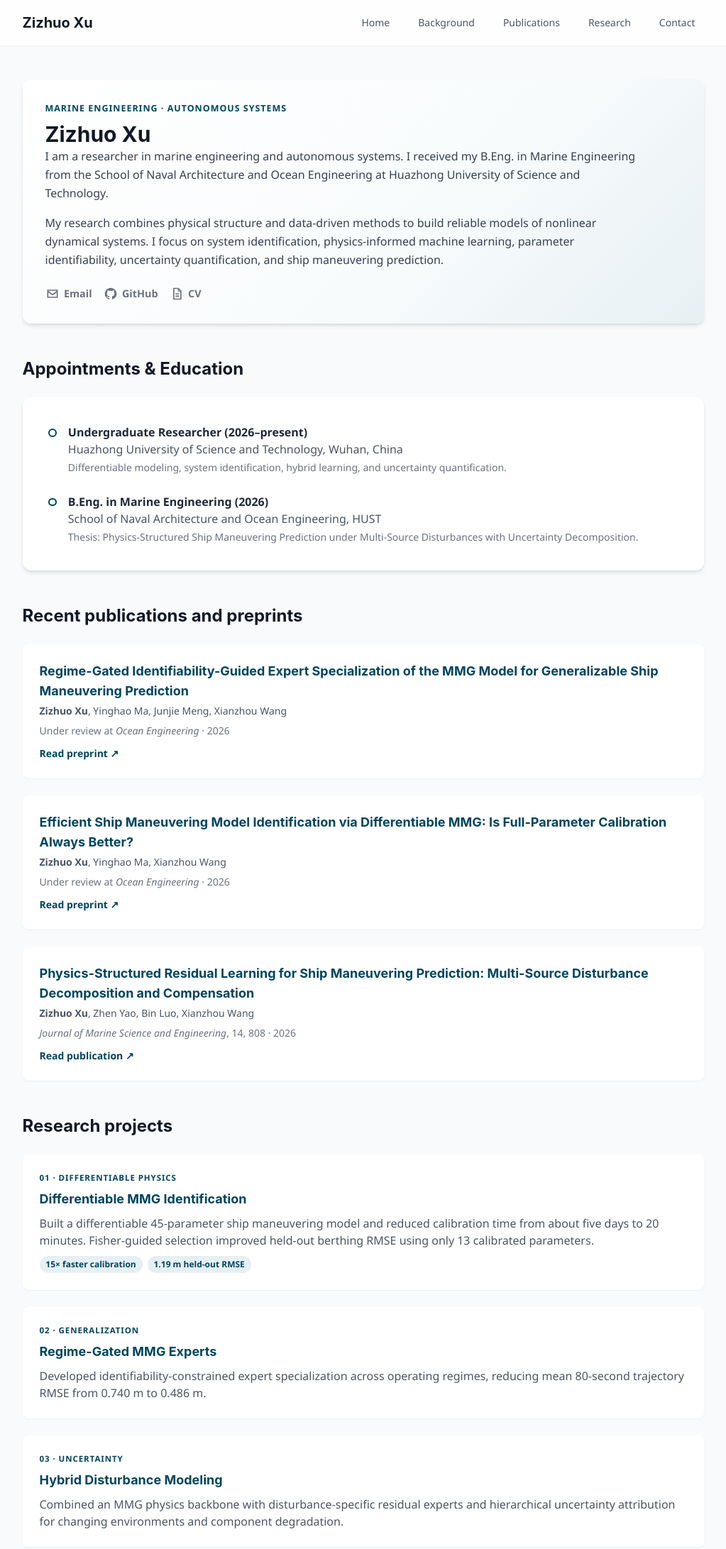
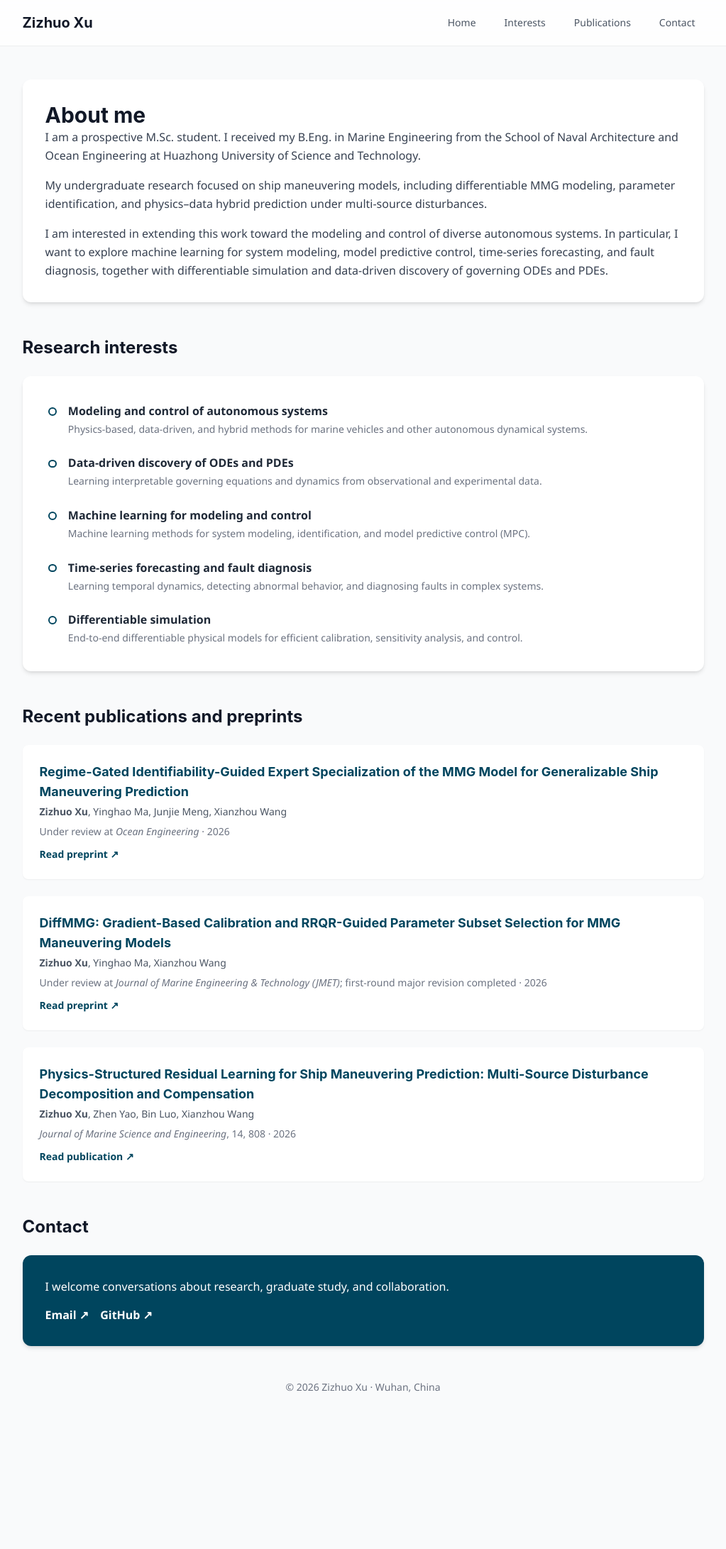
Before and after one commit to xzz2022hust-oss/xzz2022hust-oss.github.io, a plain HTML site: page index.html in a window 1280 px wide. Shown: the top 2183 px of the page at 71% size, without its empty margins (121-1144 px from the left). After the commit the page ends 2013 px from the top, so only its background shows below. Drawn offline with Linux system fonts and the light colour scheme.

Commit message:
Focus homepage on research interests

```diff
--- a/index.html
+++ b/index.html
@@ -204,18 +204,13 @@
               >
               <a
                 class="text-gray-600 hover-navy px-3 py-2 rounded-md text-sm font-medium"
-                href="#background"
-                >Background</a
+                href="#interests"
+                >Interests</a
               >
               <a
                 class="text-gray-600 hover-navy px-3 py-2 rounded-md text-sm font-medium"
                 href="#publications"
                 >Publications</a
-              >
-              <a
-                class="text-gray-600 hover-navy px-3 py-2 rounded-md text-sm font-medium"
-                href="#research"
-                >Research</a
               >
               <a
                 class="text-gray-600 hover-navy px-3 py-2 rounded-md text-sm font-medium"
@@ -246,18 +241,13 @@
           >
           <a
             class="text-gray-600 block px-3 py-2 rounded-md text-base font-medium"
-            href="#background"
-            >Background</a
+            href="#interests"
+            >Interests</a
           >
           <a
             class="text-gray-600 block px-3 py-2 rounded-md text-base font-medium"
             href="#publications"
             >Publications</a
-          >
-          <a
-            class="text-gray-600 block px-3 py-2 rounded-md text-base font-medium"
-            href="#research"
-            >Research</a
           >
           <a
             class="text-gray-600 block px-3 py-2 rounded-md text-base font-medium"
@@ -269,84 +259,90 @@
     </nav>
 
     <main class="max-w-5xl mx-auto px-4 sm:px-6 lg:px-8 py-12">
-      <section class="hero-card bg-white p-8 rounded-xl shadow-md" id="about">
-        <div class="hero-copy">
-          <p class="hero-label">Marine Engineering · Autonomous Systems</p>
-          <h1 class="text-3xl font-bold text-gray-900 mt-2 mb-3">Zizhuo Xu</h1>
+      <section class="bg-white p-8 rounded-xl shadow-md" id="about">
+        <h1 class="text-3xl font-bold text-gray-900 mb-5">About me</h1>
         <div class="space-y-4 text-gray-700 leading-relaxed">
           <p>
-              I am a researcher in marine engineering and autonomous systems. I
-              received my B.Eng. in Marine Engineering from the School of Naval
-              Architecture and Ocean Engineering at Huazhong University of
-              Science and Technology.
+            I am a prospective M.Sc. student. I received my B.Eng. in Marine
+            Engineering from the School of Naval Architecture and Ocean
+            Engineering at Huazhong University of Science and Technology.
           </p>
           <p>
-              My research combines physical structure and data-driven methods to
-              build reliable models of nonlinear dynamical systems. I focus on
-              system identification, physics-informed machine learning,
-              parameter identifiability, uncertainty quantification, and ship
-              maneuvering prediction.
+            My undergraduate research focused on ship maneuvering models,
+            including differentiable MMG modeling, parameter identification, and
+            physics–data hybrid prediction under multi-source disturbances.
           </p>
-          </div>
-          <div class="mt-6 flex items-center space-x-4">
-            <a class="social-link" href="mailto:xzz2022hust@gmail.com">
-              <svg class="icon" viewBox="0 0 24 24" aria-hidden="true">
-                <path
-                  d="M3 5h18v14H3V5Zm2 2v.3l7 5 7-5V7H5Zm14 10V9.8l-7 5-7-5V17h14Z"
-                />
-              </svg>
-              Email
-            </a>
-            <a class="social-link" href="https://github.com/xzz2022hust-oss">
-              <svg class="icon" viewBox="0 0 24 24" aria-hidden="true">
-                <path
-                  d="M12 2a10 10 0 0 0-3.16 19.49c.5.09.68-.22.68-.48v-1.87c-2.78.6-3.37-1.18-3.37-1.18-.45-1.16-1.11-1.47-1.11-1.47-.91-.62.07-.61.07-.61 1 .07 1.53 1.03 1.53 1.03.9 1.53 2.35 1.09 2.92.83.09-.65.35-1.09.64-1.34-2.22-.25-4.56-1.11-4.56-4.94 0-1.09.39-1.98 1.03-2.68-.1-.25-.45-1.27.1-2.64 0 0 .84-.27 2.75 1.02A9.6 9.6 0 0 1 12 6.82a9.6 9.6 0 0 1 2.5.34c1.91-1.29 2.75-1.02 2.75-1.02.55 1.37.2 2.39.1 2.64.64.7 1.03 1.59 1.03 2.68 0 3.84-2.34 4.68-4.57 4.93.36.31.68.92.68 1.85v2.77c0 .26.18.58.69.48A10 10 0 0 0 12 2Z"
-                />
-              </svg>
-              GitHub
-            </a>
-            <a class="social-link" href="assets/Zizhuo_Xu_CV.pdf">
-              <svg class="icon" viewBox="0 0 24 24" aria-hidden="true">
-                <path
-                  d="M6 2h9l5 5v15H6V2Zm2 2v16h10V8h-4V4H8Zm7 1.4V7h1.6L15 5.4ZM10 11h6v2h-6v-2Zm0 4h6v2h-6v-2Z"
-                />
-              </svg>
-              CV
-            </a>
-          </div>
+          <p>
+            I am interested in extending this work toward the modeling and
+            control of diverse autonomous systems. In particular, I want to
+            explore machine learning for system modeling, model predictive
+            control, time-series forecasting, and fault diagnosis, together with
+            differentiable simulation and data-driven discovery of governing
+            ODEs and PDEs.
+          </p>
         </div>
       </section>
 
-      <section class="mt-12" id="background">
+      <section class="mt-12" id="interests">
         <h2 class="text-2xl font-bold text-gray-900 mb-6">
-          Appointments &amp; Education
+          Research interests
         </h2>
         <div class="bg-white p-6 rounded-xl shadow-md">
           <div class="background-item">
             <span class="dot-icon" aria-hidden="true"></span>
             <div>
               <p class="font-semibold">
-                Undergraduate Researcher (2026–present)
-              </p>
-              <p class="text-gray-600">
-                Huazhong University of Science and Technology, Wuhan, China
+                Modeling and control of autonomous systems
               </p>
               <p class="text-sm text-gray-500 mt-1">
-                Differentiable modeling, system identification, hybrid learning,
-                and uncertainty quantification.
+                Physics-based, data-driven, and hybrid methods for marine
+                vehicles and other autonomous dynamical systems.
               </p>
             </div>
           </div>
           <div class="background-item">
             <span class="dot-icon" aria-hidden="true"></span>
             <div>
-              <p class="font-semibold">B.Eng. in Marine Engineering (2026)</p>
-              <p class="text-gray-600">
-                School of Naval Architecture and Ocean Engineering, HUST
+              <p class="font-semibold">
+                Data-driven discovery of ODEs and PDEs
               </p>
               <p class="text-sm text-gray-500 mt-1">
-                Thesis: Physics-Structured Ship Maneuvering Prediction under
-                Multi-Source Disturbances with Uncertainty Decomposition.
+                Learning interpretable governing equations and dynamics from
+                observational and experimental data.
+              </p>
+            </div>
+          </div>
+          <div class="background-item">
+            <span class="dot-icon" aria-hidden="true"></span>
+            <div>
+              <p class="font-semibold">
+                Machine learning for modeling and control
+              </p>
+              <p class="text-sm text-gray-500 mt-1">
+                Machine learning methods for system modeling, identification,
+                and model predictive control (MPC).
+              </p>
+            </div>
+          </div>
+          <div class="background-item">
+            <span class="dot-icon" aria-hidden="true"></span>
+            <div>
+              <p class="font-semibold">
+                Time-series forecasting and fault diagnosis
+              </p>
+              <p class="text-sm text-gray-500 mt-1">
+                Learning temporal dynamics, detecting abnormal behavior, and
+                diagnosing faults in complex systems.
+              </p>
+            </div>
+          </div>
+          <div class="background-item">
+            <span class="dot-icon" aria-hidden="true"></span>
+            <div>
+              <p class="font-semibold">Differentiable simulation</p>
+              <p class="text-sm text-gray-500 mt-1">
+                End-to-end differentiable physical models for efficient
+                calibration, sensitivity analysis, and control.
               </p>
             </div>
           </div>
@@ -377,14 +373,16 @@
           </article>
           <article class="paper-card bg-white p-6 rounded-lg shadow-sm">
             <h3 class="font-bold text-lg text-navy">
-              Efficient Ship Maneuvering Model Identification via Differentiable
-              MMG: Is Full-Parameter Calibration Always Better?
+              DiffMMG: Gradient-Based Calibration and RRQR-Guided Parameter
+              Subset Selection for MMG Maneuvering Models
             </h3>
             <p class="text-sm text-gray-600 mt-1">
               <strong>Zizhuo Xu</strong>, Yinghao Ma, Xianzhou Wang
             </p>
             <p class="text-sm text-gray-500 mt-2">
-              Under review at <em>Ocean Engineering</em> · 2026
+              Under review at
+              <em>Journal of Marine Engineering &amp; Technology (JMET)</em>;
+              first-round major revision completed · 2026
             </p>
             <a
               class="text-navy text-sm font-semibold mt-3 inline-block"
@@ -413,96 +411,25 @@
         </div>
       </section>
 
-      <section class="mt-12" id="research">
-        <h2 class="text-2xl font-bold text-gray-900 mb-6">Research projects</h2>
-        <div class="space-y-6">
-          <article class="project-card bg-white p-6 rounded-lg shadow-sm">
-            <p class="project-number">01 · DIFFERENTIABLE PHYSICS</p>
-            <h3 class="font-bold text-lg text-navy mt-2">
-              Differentiable MMG Identification
-            </h3>
-            <p class="text-gray-600 mt-2">
-              Built a differentiable 45-parameter ship maneuvering model and
-              reduced calibration time from about five days to 20 minutes.
-              Fisher-guided selection improved held-out berthing RMSE using only
-              13 calibrated parameters.
-            </p>
-            <span class="metric">15× faster calibration</span
-            ><span class="metric">1.19 m held-out RMSE</span>
-          </article>
-          <article class="project-card bg-white p-6 rounded-lg shadow-sm">
-            <p class="project-number">02 · GENERALIZATION</p>
-            <h3 class="font-bold text-lg text-navy mt-2">
-              Regime-Gated MMG Experts
-            </h3>
-            <p class="text-gray-600 mt-2">
-              Developed identifiability-constrained expert specialization across
-              operating regimes, reducing mean 80-second trajectory RMSE from
-              0.740 m to 0.486 m.
-            </p>
-          </article>
-          <article class="project-card bg-white p-6 rounded-lg shadow-sm">
-            <p class="project-number">03 · UNCERTAINTY</p>
-            <h3 class="font-bold text-lg text-navy mt-2">
-              Hybrid Disturbance Modeling
-            </h3>
-            <p class="text-gray-600 mt-2">
-              Combined an MMG physics backbone with disturbance-specific
-              residual experts and hierarchical uncertainty attribution for
-              changing environments and component degradation.
-            </p>
-          </article>
-        </div>
-      </section>
-
-      <section class="mt-12" id="awards">
-        <h2 class="text-2xl font-bold text-gray-900 mb-6">Awards</h2>
-        <div class="bg-white p-6 rounded-xl shadow-md">
-          <div class="award-row">
-            <div>
-              <p class="font-semibold">
-                First Prize, Mechanical Advanced Graphics Track
-              </p>
-              <p class="text-sm text-gray-500 mt-1">
-                17th Higher Education Cup · Individual rank: 23rd nationally
-              </p>
-            </div>
-            <span class="text-navy font-semibold">2024</span>
-          </div>
-          <div class="award-row">
-            <div>
-              <p class="font-semibold">First Prize, Mechanical Team</p>
-              <p class="text-sm text-gray-500 mt-1">
-                17th Higher Education Cup · Team rank: 1st nationally
-              </p>
-            </div>
-            <span class="text-navy font-semibold">2024</span>
-          </div>
-          <div class="award-row">
-            <div>
-              <p class="font-semibold">First Prize, Mechanical Category</p>
-              <p class="text-sm text-gray-500 mt-1">
-                Hubei Provincial Advanced Graphics Competition · Provincial
-                rank: 7th
-              </p>
-            </div>
-            <span class="text-navy font-semibold">2024</span>
-          </div>
-        </div>
-      </section>
-
       <section class="mt-12" id="contact">
-        <h2 class="text-2xl font-bold text-gray-900 mb-6">Get in touch</h2>
+        <h2 class="text-2xl font-bold text-gray-900 mb-6">Contact</h2>
         <div class="bg-navy text-white p-8 rounded-xl shadow-md">
           <p>
             I welcome conversations about research, graduate study, and
             collaboration.
           </p>
+          <div class="mt-4 flex items-center space-x-4">
             <a
-            class="inline-block mt-4 font-semibold text-white"
+              class="font-semibold text-white"
               href="mailto:xzz2022hust@gmail.com"
-            >xzz2022hust@gmail.com ↗</a
+              >Email ↗</a
             >
+            <a
+              class="font-semibold text-white"
+              href="https://github.com/xzz2022hust-oss"
+              >GitHub ↗</a
+            >
+          </div>
         </div>
       </section>
 
```
Also changed, not shown: 1 other file. Lines whose indentation alone changed are shown as unchanged.
